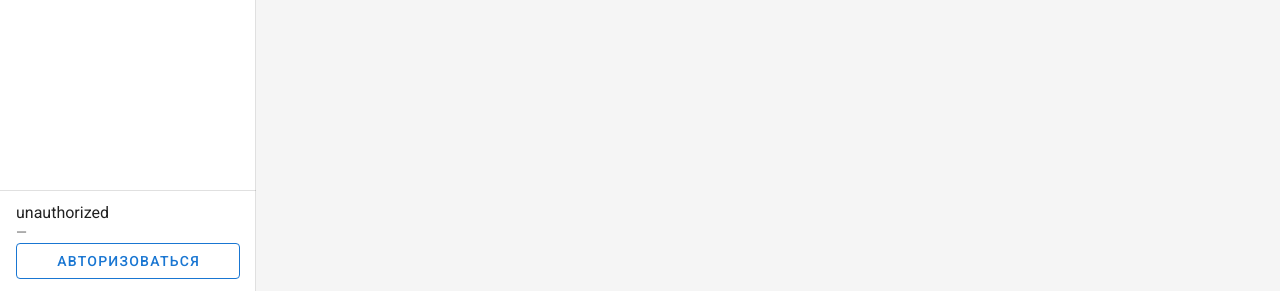
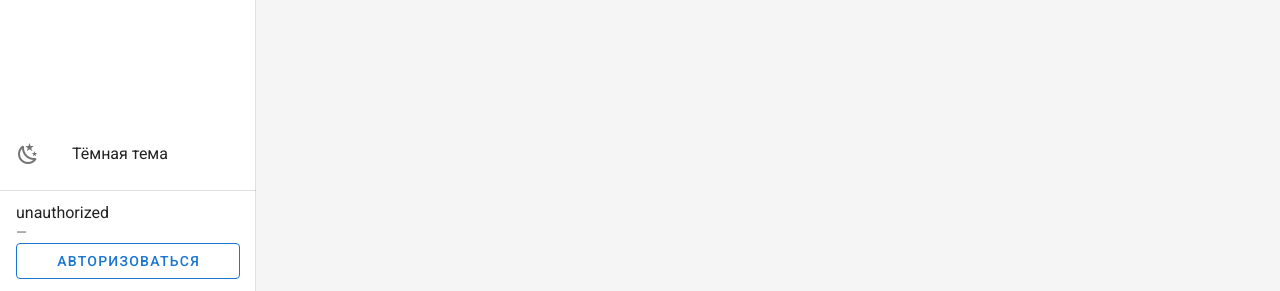
Before and after one commit to nyars-jiten/nyars, a Vue app: page / in a window 1280 px wide. Shown: the part 509-800 px from the top of the page. Built offline with nearby package versions, Linux system fonts and the light colour scheme; no server answers.

Commit message:
fix theme button

```diff
--- a/src/components/Menu.vue
+++ b/src/components/Menu.vue
@@ -95,7 +95,12 @@
               </v-list-item>
             </div>
           </div>
+        </v-list-item-group>
+      </v-list>
 
+      <div class="bootom-menu-block">
+        <v-list nav>
+          <v-list-item-group color="primary" v-model="selection">
             <div>
               <v-subheader></v-subheader>
 
@@ -116,8 +121,6 @@
             </div>
           </v-list-item-group>
         </v-list>
-
-      <div class="bootom-menu-block">
         <v-divider class="user-profile-divider"></v-divider>
         <!-- <template v-slot:prepend> -->
         <div class="user-profile">
@@ -330,13 +333,8 @@ export default {
     url("~@/assets/menu-logo-back.png");
   background-repeat: no-repeat;
   background-blend-mode: lighten;
-  // background-position: 120% -34%;
   background-position-x: 120px;
-  // background-position-y: -34%;
   background-position-y: -140px;
-  // background-size: 200px 200px;
-  // background-attachment: fixed;
-  // background-position: center;
   display: grid;
   grid-template-rows: auto 1fr auto;
 }
@@ -346,10 +344,7 @@ export default {
 }
 
 .bootom-menu-block {
-  // position: fixed;
-  // bottom: 0;
   width: 100%;
-  // background-color: white;
 }
 
 // .user-profile {
```
Lines whose indentation alone changed are shown as unchanged.
